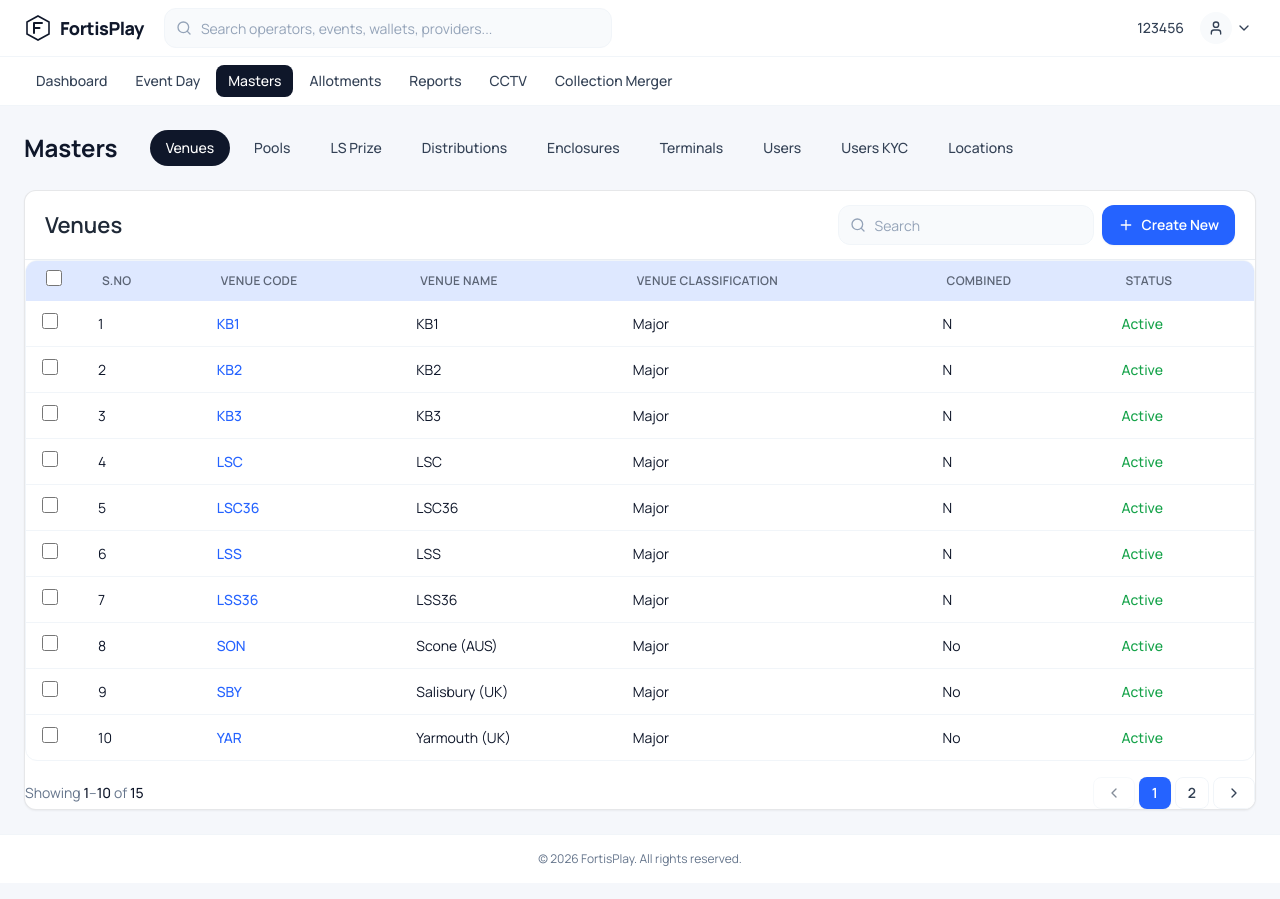
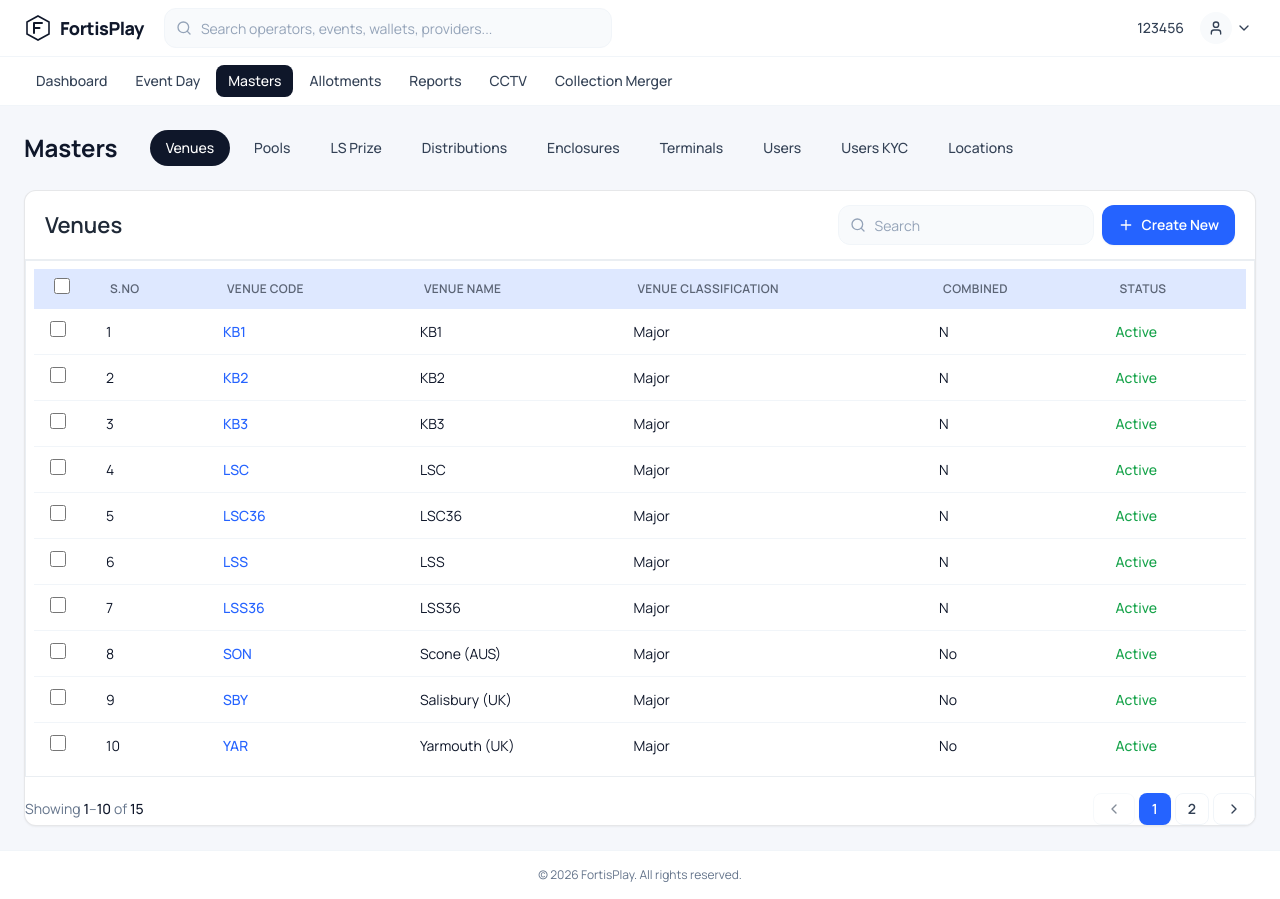
Before and after one commit to Vinay-1206/FortisPlay, a Next.js app: page /masters in a window 1280 px wide. Built offline with nearby package versions, Linux system fonts and the light colour scheme.

Commit message:
padding added in table container

```diff
--- a/src/components/ui/Table.tsx
+++ b/src/components/ui/Table.tsx
@@ -4,7 +4,7 @@ import { cn } from '@/lib/utils';
 /** Horizontally scrollable wrapper so wide tables behave on mobile. */
 export function TableContainer({ className, children, ...props }: HTMLAttributes<HTMLDivElement>) {
   return (
-    <div className={cn('w-full overflow-x-auto rounded-xl border border-surface-muted', className)} {...props}>
+    <div className={cn('w-full overflow-x-auto border border-[#EAEEF2] p-2', className)} {...props}>
       <table className="w-full min-w-max border-collapse text-sm">{children}</table>
     </div>
   );
```
